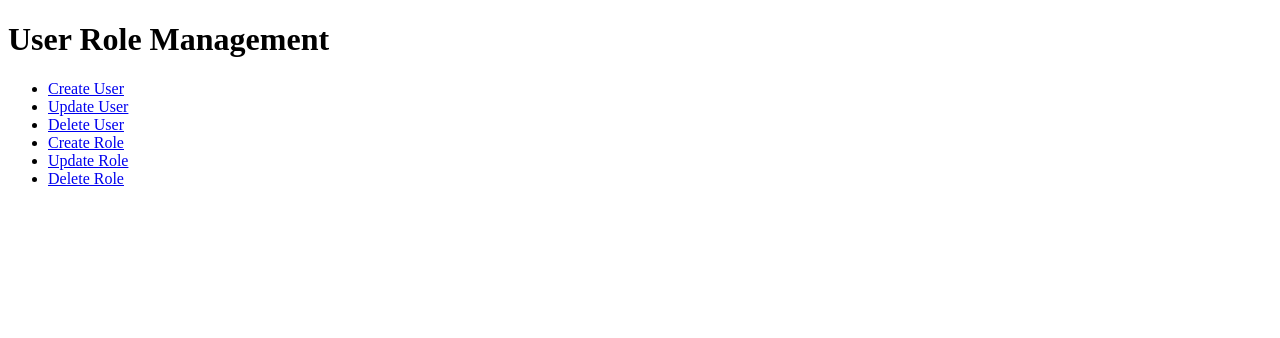
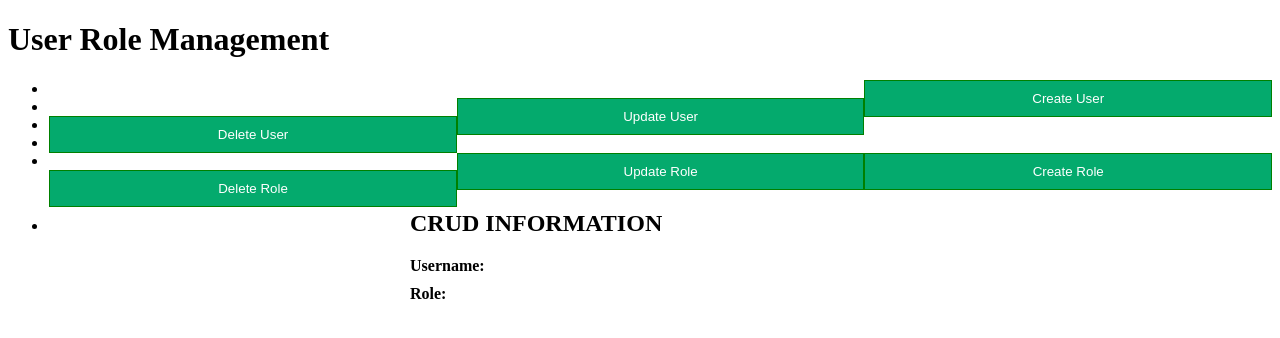
Before and after one commit to ZaeNau/UserRoleManagement, a Flask app: page / in a window 1280 px wide. Shown: the top 338 px of the page. Run offline with Flask 3, Linux system fonts and the light colour scheme.

Commit message:
update css index

```diff
--- a/CRUD/app/templates/index.html
+++ b/CRUD/app/templates/index.html
@@ -2,16 +2,78 @@
 <html lang="id">
 <head>
   <title>User Role Management</title>
+  <style>
+  .btn-group button{
+    background-color: #04AA6D;
+    border: 1px solid green;
+    color: white;
+    padding: 10px 24px;
+    cursor: pointer;
+    float: inline-end;
+  }
+  .btn-group button:not(:last-child) {
+    border-right: none;
+  }
+  .btn-group:after {
+    content: "";
+    clear: both;
+    display: table;
+  }
+  .btn-group button:hover {
+    background-color: #3e8e41;
+  }
+
+  .container {
+    max-width: 500px;
+    margin: 0 auto;
+    padding: 20px;
+  }
+
+  .form-group {
+      margin-bottom: 10px;
+    }
+
+    .form-group label {
+      display: block;
+      font-weight: bold;
+    }
+    .form-group input[item=item_name]
+    .form-group select {
+      width: 100%;
+      padding: 5px;
+      font-size: 16px;
+      border-radius: 5px;
+    }
+
+  </style>
 </head>
 <body>
   <h1>User Role Management</h1>
   <ul>
-    <li><a href="/create-user">Create User</a></li>
-    <li><a href="/update-user">Update User</a></li>
-    <li><a href="/delete-user">Delete User</a></li>
-    <li><a href="/create-role">Create Role</a></li>
-    <li><a href="/update-role">Update Role</a></li>
-    <li><a href="/delete-role">Delete Role</a></li>
+  <hrefs>
+    <div class="btn-group" style="width: auto;">
+    <li><a href="/create-user">
+      <button style="width:33.3%">Create User</button></l1></a>
+    <li><a href="/update-user">
+      <button style="width:33.3%">Update User</button></l1></a>
+    <li><a href="/delete-user">
+      <button style="width:33.3%">Delete User</button></l1></a>
+    <li><a href="/create-role">
+      <button style="width:33.3%">Create Role</button></l1></a>
+    <li><a href="/update-role">
+      <button style="width:33.3%">Update Role</button></l1></a>
+    <li><a href="/delete-role">
+      <button style="width:33.3%">Delete Role</button></l1></a>
+
+  <div class="container">
+    <h2>CRUD INFORMATION</h2>
+    <form>
+      <div class="form-group">
+        <label for="username">Username:</label>
+      </div>
+      <div class="form-group">
+        <label for="role">Role:</label>
+  </div>
   </ul>
 </body>
 </html>
```
